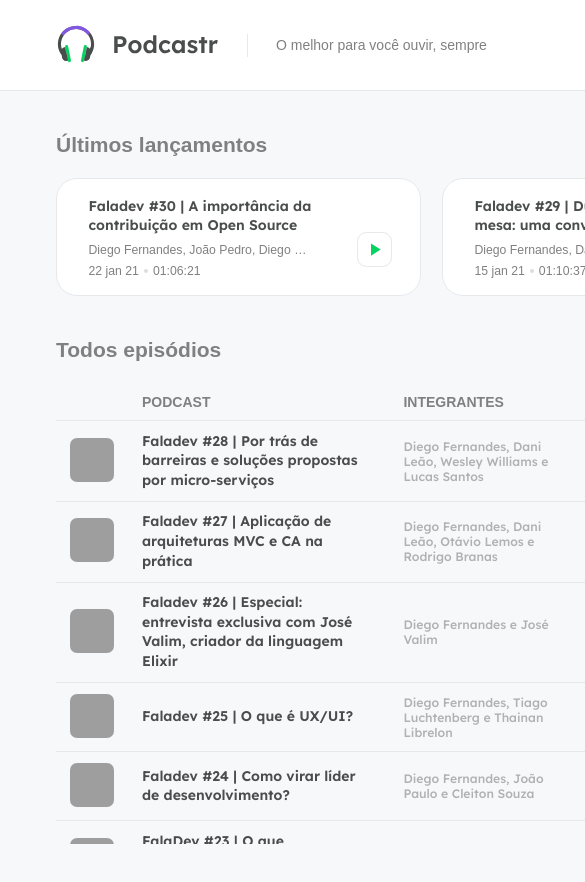
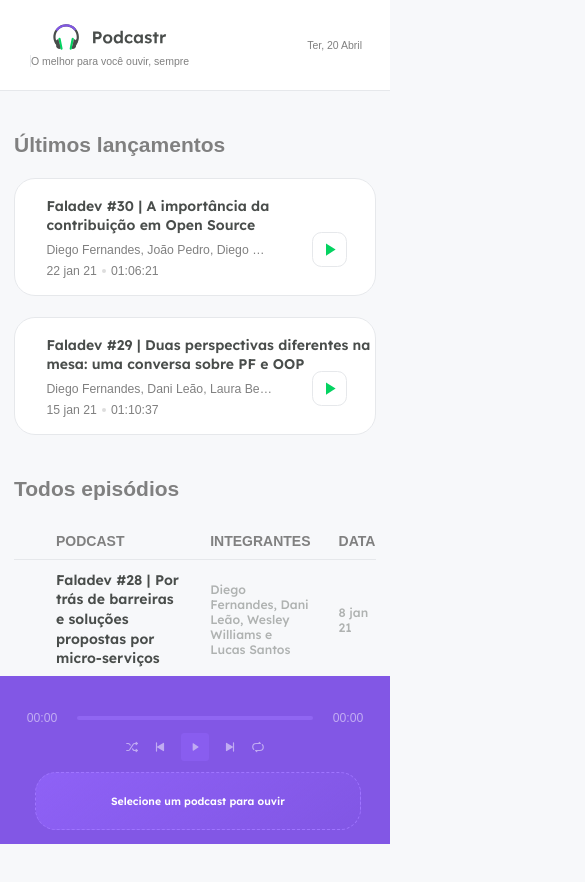
Before and after one commit to Gabrielpdev/podCaster, a Next.js app: page / in a window 390 px wide. Shown: the top 882 px of the page, 585 px wide, since content can reach past the window. Before the commit the page ends 844 px from the top, so only its background shows below. Built offline with nearby package versions, Linux system fonts and the light colour scheme; data requests are answered from the project's data file; grey boxes are pictures that could not be loaded.

Commit message:
adding responsive layout

```diff
--- a/src/components/Header/index.tsx
+++ b/src/components/Header/index.tsx
@@ -11,12 +11,14 @@ export function Header(){
 
   return(
     <Container>
+      <div>
         <Link href="/">
           <a>
             <img src="/logo.svg" alt="logo"/>
           </a>
         </Link>
         <p>O melhor para você ouvir, sempre</p>
+      </div>
       <span>{currentDate}</span>
     </Container>
   )
--- a/src/components/Header/styles.ts
+++ b/src/components/Header/styles.ts
@@ -10,14 +10,69 @@ export const Container = styled.header`
 
   border-bottom: 1px solid ${({ theme }) => theme.colors.gray_100};
 
-  p {
-    margin-left: 2rem;
-    padding: 0.25rem 0 0.25rem 2rem;
-    border-left: 1px solid ${({ theme }) => theme.colors.gray_100};
+
+  >div {
+    display: flex;
+    align-items: center;
+    justify-content: space-between;
+
+    /* width: 100%; */
+
+    p {
+      margin-left: 2rem;
+      padding: 0.25rem 0 0.25rem 2rem;
+      border-left: 1px solid ${({ theme }) => theme.colors.gray_100};
+    }
+
   }
 
   span {
     margin-left: auto;
     text-transform: capitalize;
   }
+
+  @media(max-width: 679px){
+    justify-content: space-between;
+
+    >div{
+      flex-direction: column;
+      align-items: center;
+      justify-content: center;
+
+      p {
+        padding: 0;
+        margin-left: 0;
+      }
+    }
+
+    span {
+      margin-left: 0;
+    }
+  }
+
+  @media(max-width: 400px){
+    padding: 2rem;
+    justify-content: space-between;
+
+    >div{
+
+      a{
+        display: flex;
+        justify-content: center;
+
+        img{
+          width: 70%;
+        }
+      }
+
+      p{
+        font-size: 0.75rem;
+        margin-top: 0.3rem;
+      }
+    }
+
+    span {
+      font-size: 0.75rem;
+    }
+  }
 `;
--- a/src/components/Player/index.tsx
+++ b/src/components/Player/index.tsx
@@ -46,8 +46,10 @@ export function Player(){
             src={episode.thumbnail}
             objectFit='cover'
           />
-          <strong>{episode.title}</strong>
-          <span>{episode.members}</span>
+          <div className='episodeInfo'>
+            <strong>{episode.title}</strong>
+            <span>{episode.members}</span>
+          </div>
         </div>
       ) : (
         <div className="emptyPlayer">
--- a/src/components/Player/styles.ts
+++ b/src/components/Player/styles.ts
@@ -59,6 +59,100 @@ export const Container = styled.header`
     display: flex;
     align-items: center;
     justify-content: center;
+  }
+
+  @media(max-width: 1399px){
+    width: 100vw;
+    height: 6rem;
+
+    position: fixed;
+    bottom: 0;
+
+    flex-direction: row;
+    padding: 0 3rem;
+
+    strong {
+      font-size: 0.75rem;
+    }
+
+    .emptyPlayer{
+      height: 3rem;
+      width: 50%;
+      padding: 2em;
+
+      margin: 0 auto 0 1.5rem;
+    }
+
+    .currentEpisode{
+      img {
+        max-width: 4rem;
+        max-height: 4rem;
+        min-height: 4rem;
+        min-width: 6rem;
+        border-radius: 1rem;
+      }
+
+      padding: 1rem 0;
+      /* width: 6rem; */
+      height: 6rem;
+      display: flex;
+
+      margin: 0 auto 0 1.5rem;
+
+      .episodeInfo {
+        height: 6rem;
+        margin-left: 1rem;
+
+        strong {
+          margin-top: 1rem;
+          font-size: 0.75rem;
+          line-height: 0.75rem;
+
+          display: -webkit-box;
+          -webkit-line-clamp: 2;
+          -webkit-box-orient: vertical;
+          overflow: hidden;
+        }
+
+        span {
+          margin-top: .5rem;
+          line-height: .8rem;
+          font-size: 0.75rem;
+
+          display: -webkit-box;
+          -webkit-line-clamp: 1;
+          -webkit-box-orient: vertical;
+          overflow: hidden;
+        }
+      }
+    }
+  }
+
+  @media(max-width: 679px){
+    padding: 0 1rem;
+    header {
+      display: none;
+    }
+  }
+
+  @media (max-width: 600px){
+    .currentEpisode{
+      margin: 0;
+
+      img {
+        display: none !important;
+      }
+    }
+  }
+
+  @media(max-width: 400px){
+    height: 12rem;
+    flex-direction: column;
+    padding: 1rem;
+
+    .emptyPlayer{
+      width: 90%;
+    }
   }
 `;
 
@@ -128,4 +222,51 @@ export const Footer = styled.footer`
       }
     }
   }
+
+  @media(max-width: 1399px){
+    width: 100%;
+    margin-top: 1.5rem;
+
+    .buttons {
+      margin-top: 0.6rem;
+      gap: 0.5rem;
+
+      button {
+        img {
+          width: 1.5rem;
+          height: 1.5rem;
+        }
+
+        &.playButton {
+          width: 2rem;
+          height: 2rem;
+          border-radius: .5rem;
+        }
+      }
+    }
+  }
+
+  @media(max-width: 679px){
+    .buttons {
+      gap: 1rem;
+
+      button {
+        img {
+          width: 1rem;
+          height: 1rem;
+        }
+
+        &.playButton {
+          img {
+            width: 1rem;
+          }
+          border-radius: .25rem;
+        }
+      }
+    }
+  }
+
+  @media(max-width: 400px){
+    order: -1;
+  }
 `;
--- a/src/styles/pages/App.ts
+++ b/src/styles/pages/App.ts
@@ -2,8 +2,22 @@ import styled from 'styled-components'
 
 export const Container = styled.div`
   display: flex;
+  overflow: scroll;
 
   main{
     flex: 1;
   }
+
+  @media(max-width: 1399px){
+    main{
+      width: 100%;
+      padding-bottom: 6rem;
+    }
+  }
+
+  @media(max-width: 400px){
+    main{
+      padding-bottom: 12rem;
+    }
+  }
 `;
--- a/src/styles/pages/Home.ts
+++ b/src/styles/pages/Home.ts
@@ -8,6 +8,18 @@ export const Container = styled.div`
   h2 {
     margin-top: 3rem;
     margin-bottom: 1.5rem;
+  }
+
+  @media (max-width: 900px){
+    padding: 0 4rem;
+  }
+
+  @media (max-width: 679px){
+    padding: 0 2rem;
+  }
+
+  @media (max-width: 400px){
+    padding: 0 1rem;
   }
 `;
 
@@ -109,13 +121,52 @@ export const LatestEpisodes = styled.section`
       }
     }
   }
+
+  @media (max-width: 900px){
+    ul{
+      grid-template-columns: 1fr;
+    }
+  }
+
+  @media (max-width: 600px){
+    ul li div:first-child{
+      display: none !important;
+    }
+  }
+
+  @media (max-width: 400px){
+    ul{
+      display: flex;
+      flex-direction:column;
+
+      li{
+        width: 100%;
+
+        .episodeDetails{
+          width: 100%;
+
+          a{
+            display: -webkit-box;
+            word-break: break-word;
+            -webkit-line-clamp: 2;
+            -webkit-box-orient: vertical;
+            overflow: hidden;
+
+            width: 100%;
+          }
+        }
+      }
+    }
+  }
 `;
 
 export const AllEpisodes = styled.section`
   padding-bottom: 2rem;
+  overflow: scroll;
 
   table {
     width: 100%;
+    overflow-x: scroll;
 
     th, td {
       padding: 0.75rem 1rem;
```
Lines whose indentation alone changed are shown as unchanged.
